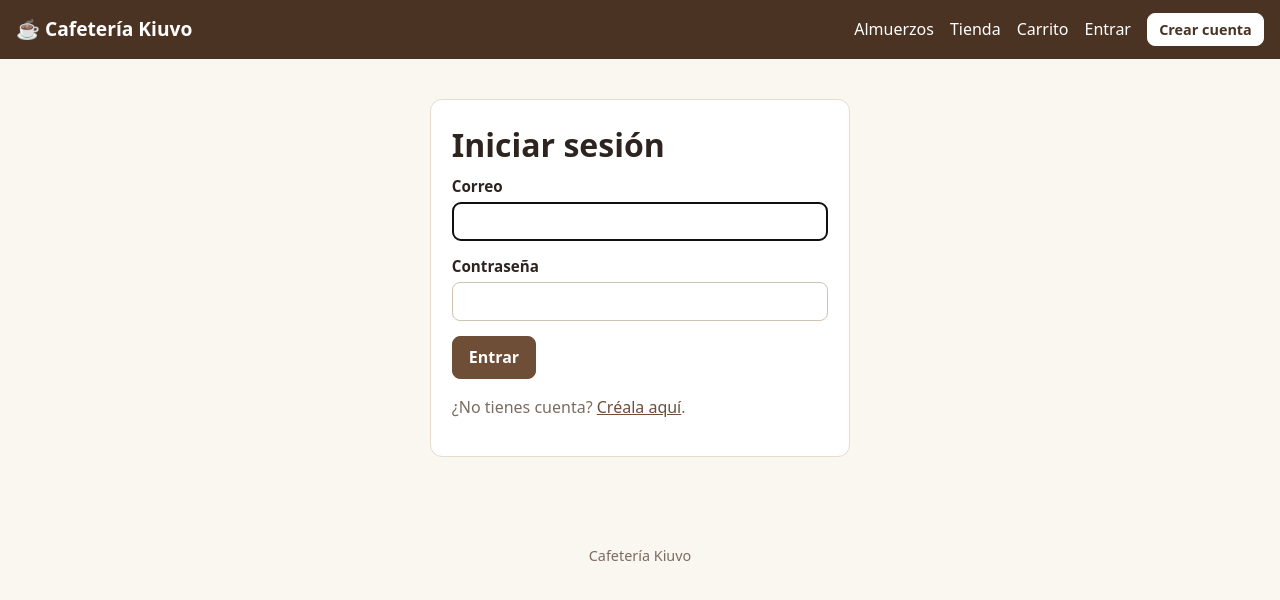
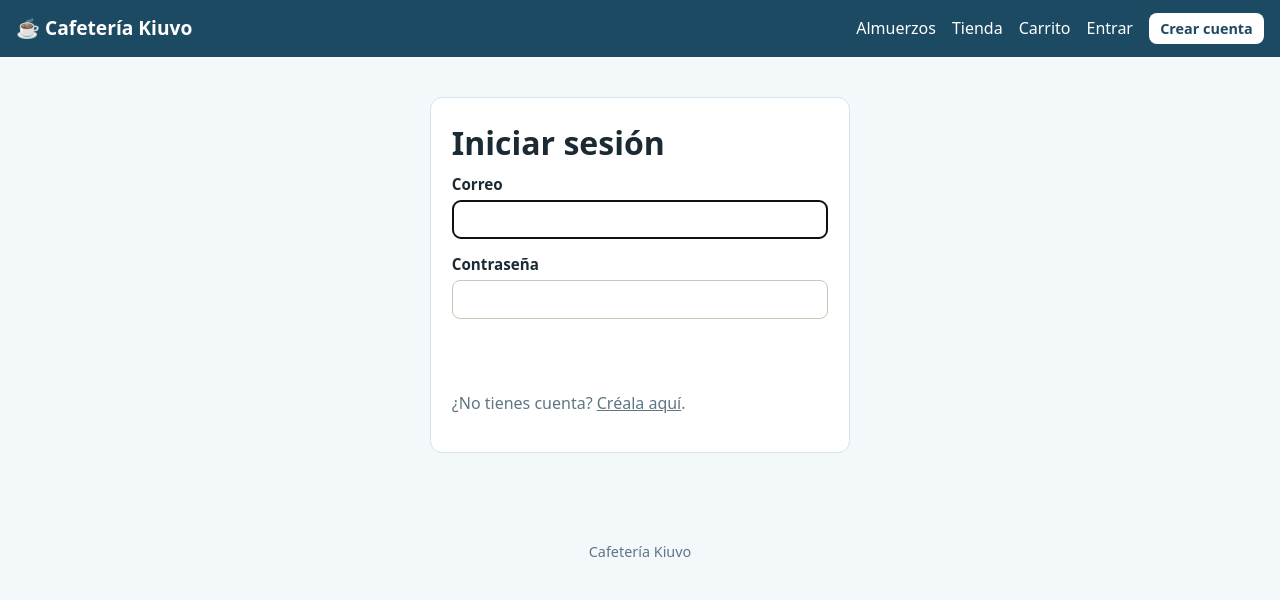
Before and after one commit to cristyelizabetth/cafeteria-kiuvo, a Flask app: page /login?siguiente=/admin in a window 1280 px wide. Shown: the top 600 px of the page. Run offline with Flask 3, Linux system fonts and the light colour scheme.

Commit message:
Nueva paleta de colores

```diff
--- a/static/style.css
+++ b/static/style.css
@@ -1,11 +1,11 @@
 /* Estilos de la Cafetería Kiuvo */
 :root {
-  --cafe: #6f4e37;
-  --cafe-oscuro: #4b3324;
-  --crema: #faf6f0;
-  --borde: #e5dccf;
-  --texto: #2d2420;
-  --suave: #7a6c62;
+    ¿--cafe: #2c6e91;
+  --cafe-oscuro: #1d4a63;
+  --crema: #f3f8fb;
+  --borde: #d5e3ec;
+  --texto: #1b2a33;
+  --suave: #5f7683;
   --verde: #2f7d4f;
   --rojo: #b3402f;
 }
```
